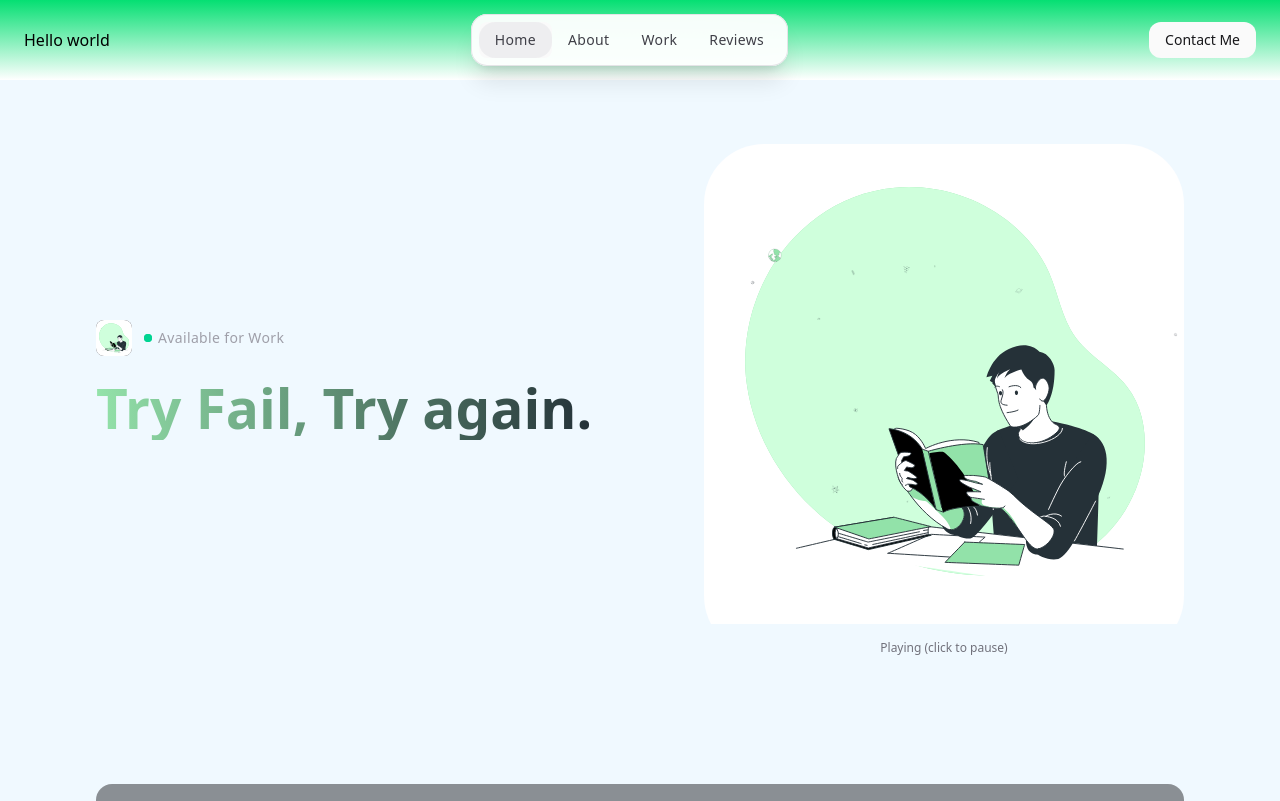
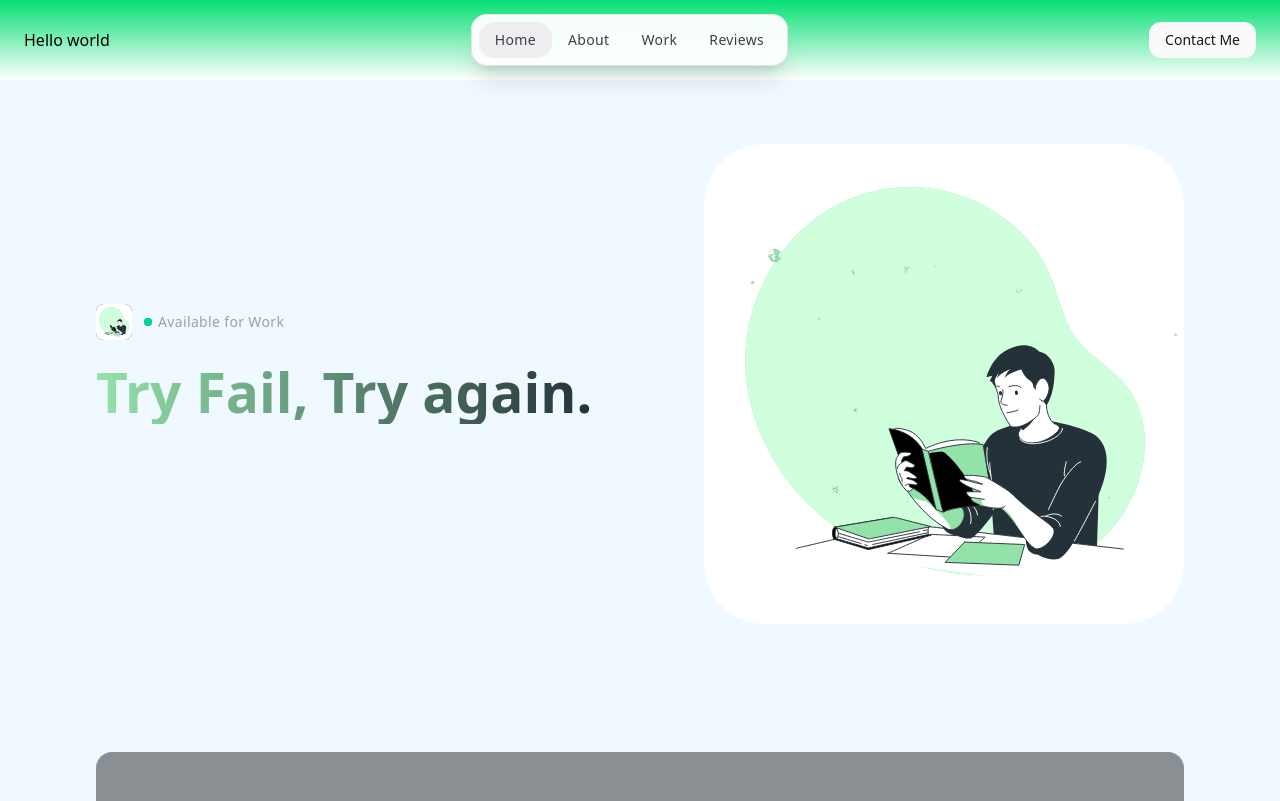
Before and after one commit to David-Gesl/David-Gesl.github.io, a React (Vite) app: page / in a window 1280 px wide. Shown: the top 801 px of the page. Built offline with nearby package versions, Linux system fonts and the light colour scheme.

Commit message:
fix: adjust formatting and logic to fix border clipping

```diff
--- a/src/components/LottiePlayer.jsx
+++ b/src/components/LottiePlayer.jsx
@@ -1,108 +1,79 @@
 import { useEffect, useRef, useState } from 'react'
-import animationData from '../assets/BoyStudyingScience.json'  // Bundled animation JSON
+import animationData from '../assets/BoyStudyingScience.json'
 
-/*
-  LottiePlayer
-  Renders a Lottie animation (using the global window.lottie loaded via a CDN script in index.html)
-  and lets the user click the animation to toggle play / pause.
-
-  Props:
-    className : Tailwind (or other) classes that MUST include explicit width & height
-    loop      : Whether the animation loops
-    autoplay  : Whether it starts playing immediately
-    showForm  : Optional demo form to show how local state can control extra UI
-*/
 export default function LottiePlayer({
   className = 'w-64 h-64',
   loop = true,
   autoplay = true,
-  showForm = false
+  showForm = false,
+  showStatus = false   // default off for cleaner embedding
 }) {
-  // Holds the DOM node that Lottie will render into
   const containerRef = useRef(null)
-
-  // Stores the Lottie animation instance so we can call play(), pause(), destroy()
   const animRef = useRef(null)
-
-  // Tracks whether we consider the animation currently playing (for UI text + toggle)
   const [isPlaying, setIsPlaying] = useState(autoplay)
-
-  // Demo state for the optional form submission feedback
   const [showResponse, setShowResponse] = useState(false)
 
-  /*
-    Effect: (re)initialize the animation whenever loop or autoplay props change.
-    - Grabs window.lottie (provided by CDN script)
-    - Destroys any previous instance to avoid duplicates (important in React StrictMode)
-    - Creates a new animation using the imported animationData
-    Cleanup: destroys the animation on unmount or before re-init.
-  */
   useEffect(() => {
-    const container = containerRef.current
-    if (!container) return
-
+    const el = containerRef.current
+    if (!el) return
     const lottie = window.lottie
     if (!lottie) {
-      console.warn('[LottiePlayer] window.lottie not found. Ensure CDN script loads before main.jsx.')
+      console.warn('[LottiePlayer] window.lottie missing (CDN script order?)')
       return
     }
 
-    // Destroy an existing animation before creating a new one
     if (animRef.current) {
       animRef.current.destroy()
       animRef.current = null
     }
 
-    // Initialize the animation
     animRef.current = lottie.loadAnimation({
-      container,
+      container: el,
       renderer: 'svg',
       loop,
       autoplay,
-      animationData
+      animationData,
+      rendererSettings: {
+        // Helps avoid unexpected padding / odd clipping perception
+        preserveAspectRatio: 'xMidYMid meet'
+      }
     })
 
-    // Sync internal state with autoplay prop
     setIsPlaying(autoplay)
 
-    // Cleanup
     return () => {
       animRef.current?.destroy()
       animRef.current = null
     }
   }, [loop, autoplay])
 
-  // Click handler: toggles between play and pause using Lottie instance methods
   const togglePlay = () => {
     const anim = animRef.current
     if (!anim) return
     if (isPlaying) anim.pause()
     else anim.play()
-    setIsPlaying(prev => !prev)
+    setIsPlaying(p => !p)
   }
 
-  // Demo form submit handler: prevents page reload and shows a temporary message
   const handleSubmit = (e) => {
     e.preventDefault()
     setShowResponse(true)
   }
 
   return (
-    <div className="space-y-4">
-      {/* Animation container (clickable for play/pause) */}
+    <div className={showForm || showStatus ? 'space-y-3' : undefined}>
       <div
         ref={containerRef}
         onClick={togglePlay}
-        className={`cursor-pointer select-none ${className}`}
+        className={`block cursor-pointer select-none ${className}`}
         aria-label="Lottie animation (click to toggle play/pause)"
         role="button"
       />
-      {/* Simple status text below animation */}
-      <div className="text-center text-xs text-zinc-500">
+      {showStatus && (
+        <div className="text-center text-xs text-zinc-600">
           {isPlaying ? 'Playing (click to pause)' : 'Paused (click to play)'}
         </div>
-
-      {/* Optional demo form (only rendered when showForm=true) */}
+      )}
       {showForm && (
         <form onSubmit={handleSubmit} className="text-center">
             <button
```
Lines whose indentation alone changed are shown as unchanged.
